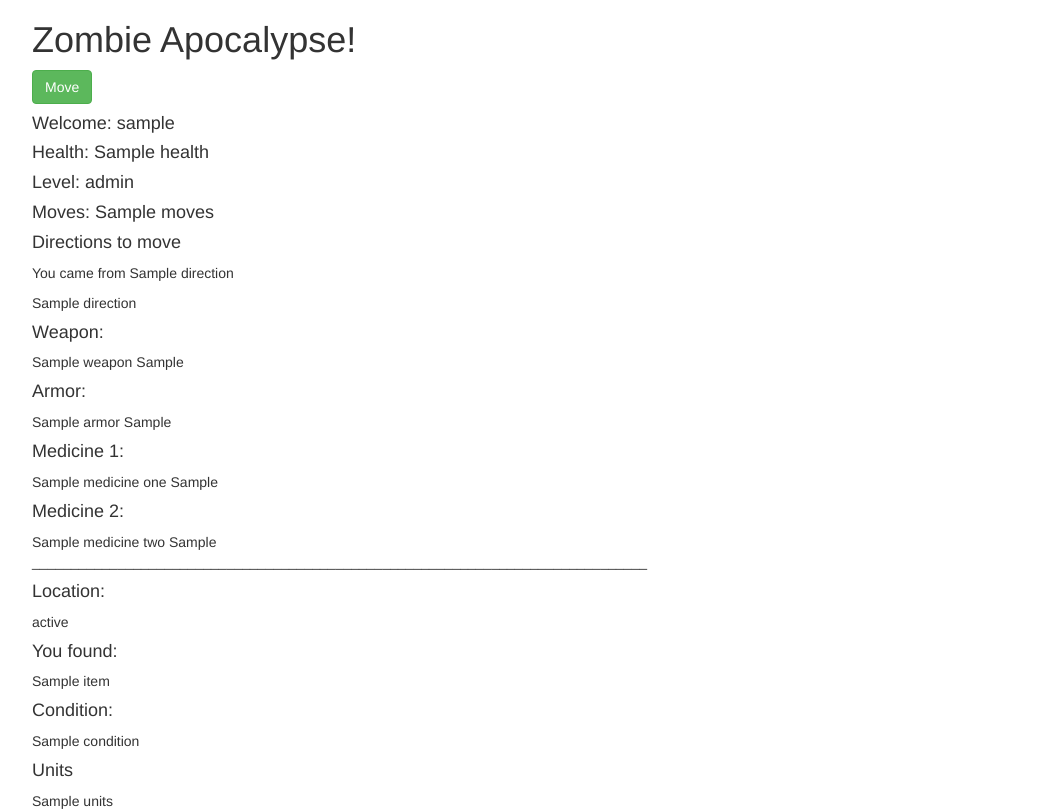
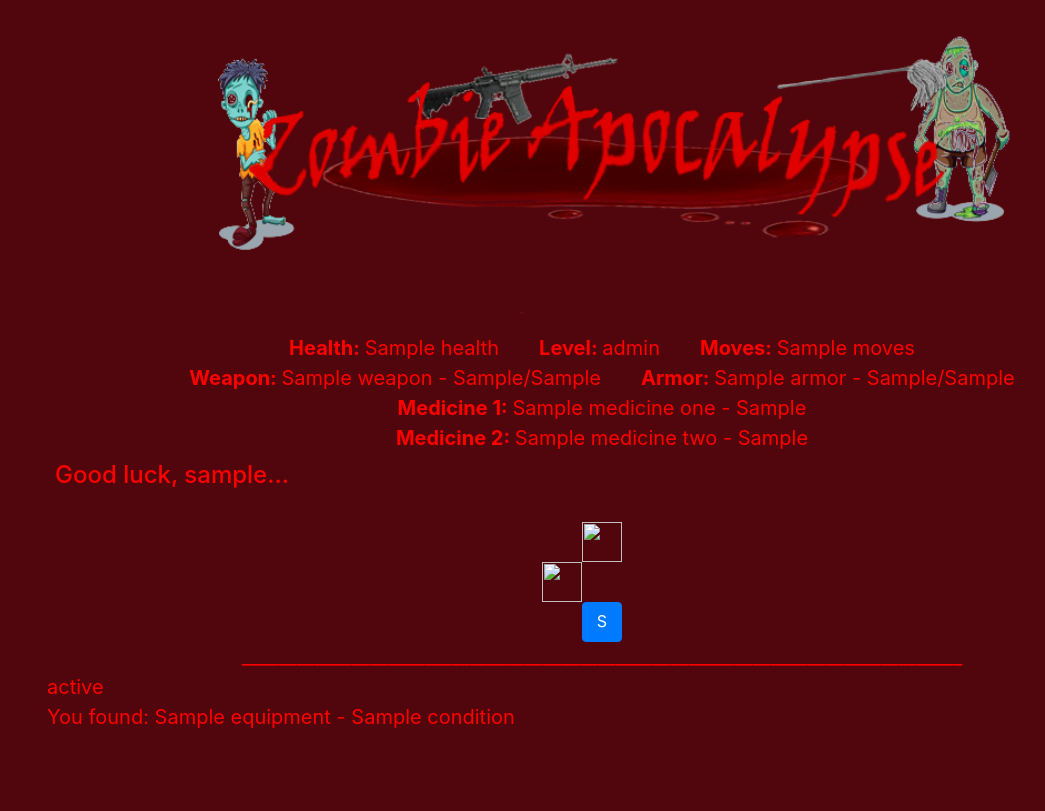
Before and after one commit to dawatson8001/zombieApocalypse, a Symfony app: template templates/zombieApocalypse/board.html.twig in a window 1280 px wide. Shown: the whole page, without its empty margins (38-1083 px from the left). After the commit the page ends 728 px from the top, so only its background shows below. Run offline with Twig, Linux system fonts and the light colour scheme; the template is opened without the code that fills it: most values are stand-ins (such as "Sample title", 1, 10 or a date in 2020); some libraries are stand-ins or nearby versions.

Commit message:
added media

```diff
--- a/composer.json
+++ b/composer.json
@@ -9,9 +9,11 @@
         "symfony/asset": "*",
         "symfony/console": "*",
         "symfony/flex": "^1.1",
+        "symfony/form": "*",
         "symfony/framework-bundle": "*",
         "symfony/orm-pack": "^1.0",
         "symfony/twig-bundle": "*",
+        "symfony/validator": "*",
         "symfony/yaml": "*"
     },
     "require-dev": {
--- a/config/services.yaml
+++ b/config/services.yaml
@@ -4,6 +4,7 @@
 # Put parameters here that don't need to change on each machine where the app is deployed
 # https://symfony.com/doc/current/best_practices/configuration.html#application-related-configuration
 parameters:
+    locale: 'en'
 
 services:
     # default configuration for services in *this* file
--- a/templates/zombieApocalypse/base.html.twig
+++ b/templates/zombieApocalypse/base.html.twig
@@ -2,14 +2,26 @@
 <html>
     <head>
         <meta charset="UTF-8">
+        {% block title %}
+            <meta name="viewport" content="width=device-width, initial-scale=1">
+            <meta name="description" content="A simple PHP game made for practicing">
+            <meta name="author" content="David Watson">
+            <meta name="keywords" content="Zombie Apocalypse, Game">
+            <title>Zombie Apocalypse</title>
+    {% endblock %}
         {% block stylesheets %}
-            <link rel="stylesheet" href="{{ asset('build/css/bootstrap.min.css') }}">
+            {# <link rel="stylesheet" href="{{ asset('build/css/bootstrap.min.css') }}"> #}
+            <link rel="stylesheet" href="https://stackpath.bootstrapcdn.com/bootstrap/4.1.3/css/bootstrap.min.css" integrity="sha384-MCw98/SFnGE8fJT3GXwEOngsV7Zt27NXFoaoApmYm81iuXoPkFOJwJ8ERdknLPMO" crossorigin="anonymous">
+            <link rel="stylesheet" href="{{ asset('build/css/main.css') }}">
         {% endblock %}
     </head>
     <body class="bg-light">
         <main role="main" class="container">
             <div >
+                <img src="{{ asset('images/zombieApocalypseLogo.gif') }}" width="100%" alt="Zombie Apocalypse logo">
                 {% block body %}{% endblock %}
+
+
             </div>
         </main>
         {% block javascripts %}
--- a/templates/zombieApocalypse/board.html.twig
+++ b/templates/zombieApocalypse/board.html.twig
@@ -1,47 +1,86 @@
 {% extends 'zombieApocalypse/base.html.twig' %}
 
 {% block body %}
-    <h1>Zombie Apocalypse!</h1>
-    <a class="btn btn-success" href="{{ path('move', {'username': player.username, 'from': 'E', 'currentLevel': level, 'currentMove': moves}) }}">Move</a></br>
-    <h4>Welcome: {{ player.username }}</h4>
-    <h4>Health: {{ player.health }}</h4>
-    <h4>Level: {{ level }}</h4>
-    <h4>Moves: {{ moves }}</h4>
-    <h4>Directions to move</h4>
-    <p>You came from {{ directions.direction[0] }}</p>
-    {% for direction in directions.direction %}
-        {{direction}}</br>
-    {% endfor %}
-    <h4>Weapon: </h4>
-    {% if player.weapon != null %}
-        {{ player.weapon.name }}
-        {{ player.weaponCondition }}
-    {% endif %}
-    <h4>Armor: </h4>
-    {% if player.armor != null %}
-        {{ player.armor.name }}
-        {{ player.armorCondition }}
-    {% endif %}
-    <h4>Medicine 1: </h4>
-    {% if player.medicineOne != null %}
-        {{ player.medicineOne.name }}
-        {{ player.medicineOneUnits }}
-    {% endif %}
-    <h4>Medicine 2: </h4>
-    {% if player.medicineTwo != null %}
-        {{ player.medicineTwo.name }}
-        {{ player.medicineTwoUnits }}
-    {% endif %}
-
-</br>_______________________________________________________________________________
-    <h4>Location:</h4>
+    <div class="d-flex justify-content-center">
+        <div class="d-flex flex-row">
+            <div class="stat"><b>Health: </b>{{ player.health }}</div>
+            <div class="stat"><b>Level: </b>{{ level }}</div>
+            <div class="stat"><b>Moves: </b>{{ moves }}</div>
+        </div>
+    </div>
+    <div class="d-flex justify-content-center">
+        <div class="d-flex flex-row">
+            <div class="stat">
+                <b>Weapon: </b>
+                {% if player.weapon != null %}{{ player.weapon.name }} - {{ player.weaponCondition }}/{{player.weapon.maxItemCondition}}{% endif %}
+            </div>
+            <div class="stat">
+                    <b>Armor: </b>
+                    {% if player.armor != null %}{{ player.armor.name }} - {{ player.armorCondition }}/{{player.armor.maxItemCondition}}{% endif %}
+                </div>
+        </div>
+    </div>
+    <div class="d-flex justify-content-center">
+        <div class="d-flex flex-row">
+            <div class="stat">
+                <b>Medicine 1: </b>
+                {% if player.medicineOne != null %}{{ player.medicineOne.name }} - {{ player.medicineOneUnits }}{% endif %}
+            </div>
+        </div>
+    </div>
+    <div class="d-flex justify-content-center">
+        <div class="d-flex flex-row">
+            <div class="stat">
+                <b>Medicine 2: </b>
+                {% if player.medicineTwo != null %}{{ player.medicineTwo.name }} - {{ player.medicineTwoUnits }}{% endif %}
+            </div>
+        </div>
+    </div>
+    <div class="d-flex"></div>
+        <div class="d-flex flex-row mb-3">
+            <div class="p-2"><h4>Good luck, {{ player.username }}...</h4></div>
+        </div>
+    </div>
+    <div class="d-flex justify-content-center">
+        <div class="compass">
+            <div class="d-flex justify-content-center">
+                {% if 'N' in directions.direction %}
+                    <a class="btn btn-primary direction" href="{{ path('move', {'username': player.username, 'from': 'N', 'currentLevel': level, 'currentMove': moves}) }}">N</a>
+                {% else %}
+                    <img id="compassMiddle" src="#" alt="">
+                {% endif %}
+            </div>
+            {% if 'W' in directions.direction and 'E' in directions.direction %}
+                <div class="d-flex justify-content-start">
+                    <a class="btn btn-primary direction" href="{{ path('move', {'username': player.username, 'from': 'W', 'currentLevel': level, 'currentMove': moves}) }}" id="west">W</a>
+                    <img id="compassMiddle" src="#" alt="">
+                    <a class="btn btn-primary direction" href="{{ path('move', {'username': player.username, 'from': 'E', 'currentLevel': level, 'currentMove': moves}) }}">E</a>
+                </div>
+            {% elseif 'W' in directions.direction %}
+                <div class="d-flex justify-content-start">
+                    <a class="btn btn-primary direction" href="{{ path('move', {'username': player.username, 'from': 'W', 'currentLevel': level, 'currentMove': moves}) }}" id="west">W</a>
+                </div>
+            {% elseif 'E' in directions.direction %}
+                <div class="d-flex justify-content-end">
+                    <a class="btn btn-primary direction" href="{{ path('move', {'username': player.username, 'from': 'E', 'currentLevel': level, 'currentMove': moves}) }}">E</a>
+                </div>
+            {% else %}
+                <img id="compassMiddle" src="#" alt="">
+            {% endif %}
+            <div class="d-flex justify-content-center">
+                {% if 'S' in directions.direction %}
+                    <a class="btn btn-primary direction" href="{{ path('move', {'username': player.username, 'from': 'S', 'currentLevel': level, 'currentMove': moves}) }}">S</a>
+                {% endif %}
+            </div>
+        </div>
+    </div>
+    <div class="d-flex justify-content-center">
+_______________________________________________________________________________</br>
+</div>
     {{ directions.situation.statement }}</br>
-    {% if directions.situation.item != '' %}
-        <h4>You found:</h4>
-        {{ directions.situation.item.name }}
-        <h4>Condition:</h4>
-        {{ directions.situation.item.condition }}
-        <h4>Units</h4>
-        {{ directions.situation.item.units }}
+    {% if equipment != null %}
+        You found: {{ equipment.name }} - {{ equipment.condition }}
+    {% elseif medicine != null %}
+        You found: {{ medicine.name }} - {{ medicine.units }}
     {% endif %}
 {% endblock %}
```
Also changed, not shown: src/Controller/GameController.php (+64 -32 lines), src/Entity/Player.php (+6 -6 lines), src/Form/NewPlayerType.php (added, +42 -0 lines), src/Migrations/Version20180901205809.php (added, +28 -0 lines), src/Migrations/Version20180901211419.php (added, +28 -0 lines), src/Migrations/Version20180904190247.php (added, +28 -0 lines), src/Migrations/Version20180904190445.php (added, +28 -0 lines), templates/zombieApocalypse/index.html.twig (+15 -3 lines), public/build/css/main.css (added), public/images/zombieApocalypseLogo.gif (added), 6 other files.
